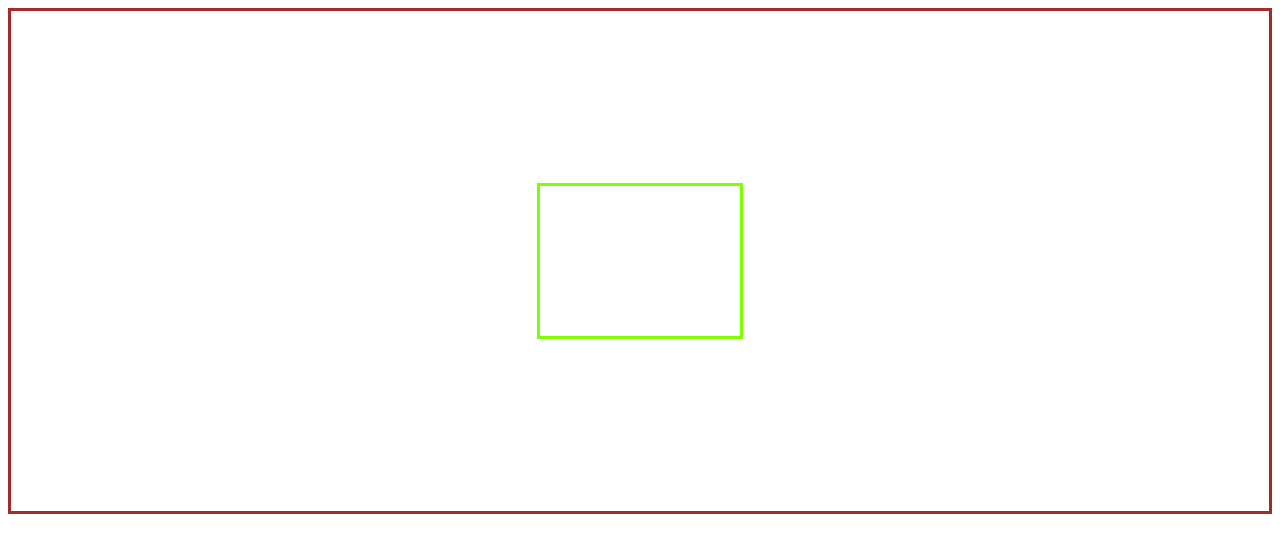
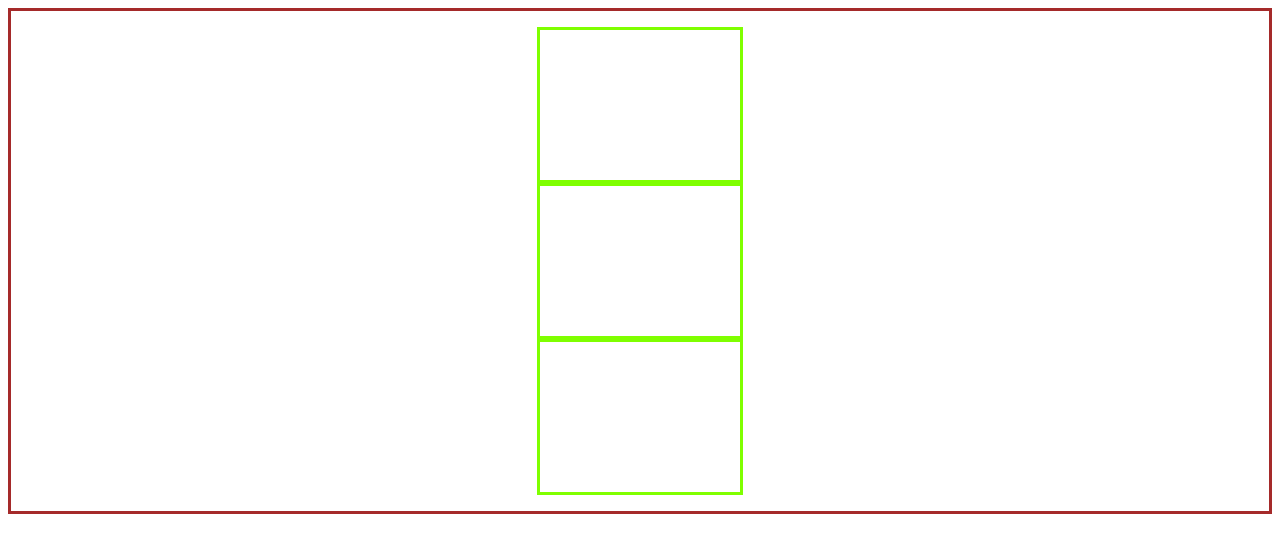
Before and after one commit to Nouamane55/Molengeek, a plain HTML site: page Exercices/Semaine2/exo flexbox/index.html in a window 1280 px wide. Drawn offline with Linux system fonts and the light colour scheme.

Commit message:
noteflexbox

```diff
--- a/Exercices/Semaine2/exo flexbox/index.html
+++ b/Exercices/Semaine2/exo flexbox/index.html
@@ -9,10 +9,10 @@
 </head>
 <body>
     <div class="main">
-        <div class="secondary">
-            <div></div>
-            <div></div>
-            <div></div>
+        <div>
+            <div class="secondary"></div>
+            <div class="secondary"></div>
+            <div class="secondary"></div>
         </div>
     </div>
 </body>
```
